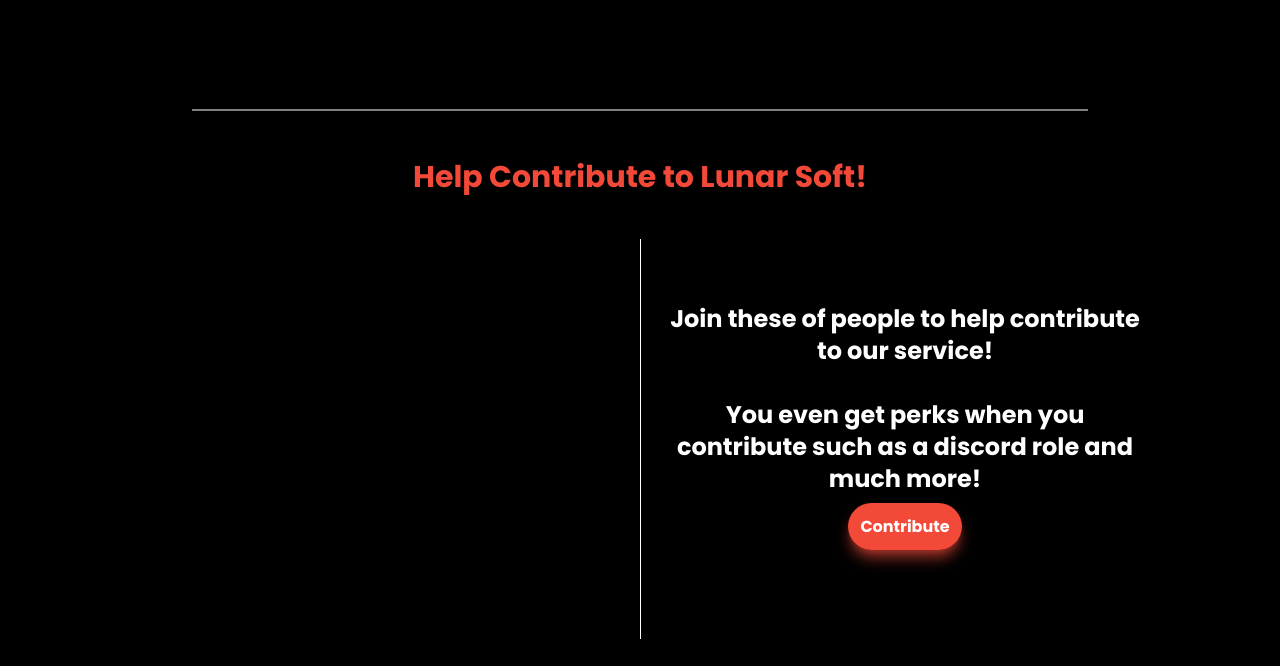
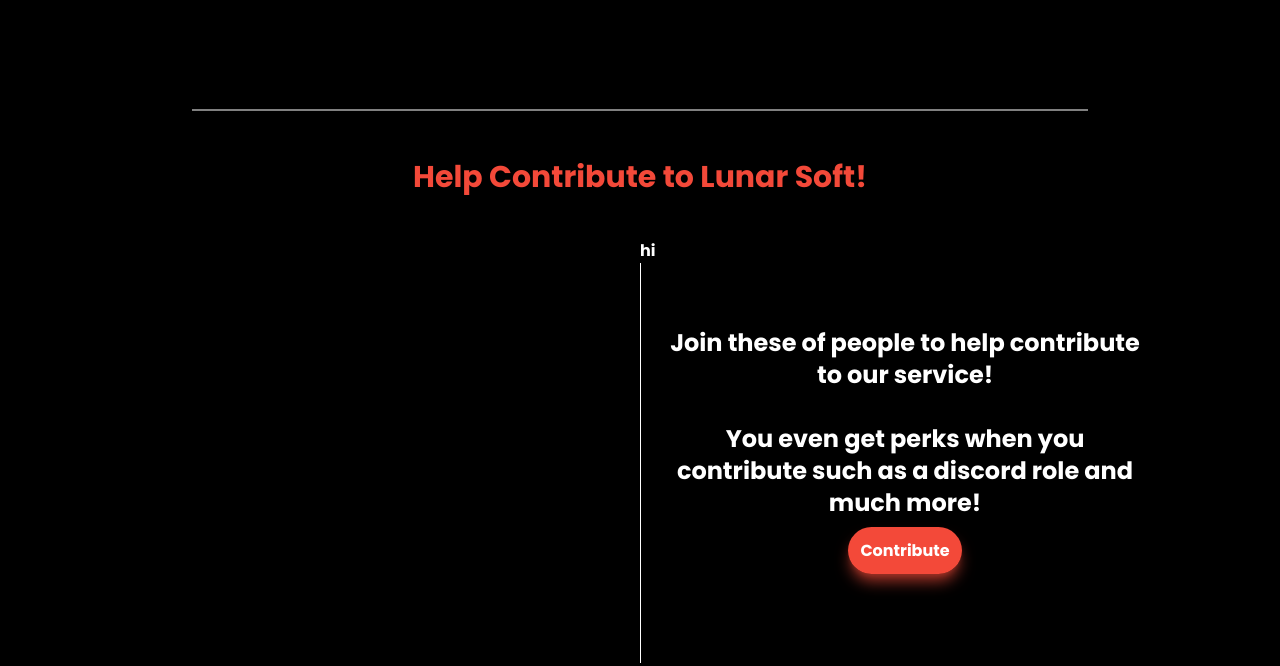
Before and after one commit to NexaNetwork/Cognet, an Astro site: page / in a window 1280 px wide. Shown: the part 1063-1729 px from the top of the page. Built offline with nearby package versions, Linux system fonts and the light colour scheme; Astro itself is replaced by a stand-in of ours.

Commit message:
1 file modified

```diff
--- a/src/pages/index.astro
+++ b/src/pages/index.astro
@@ -69,7 +69,8 @@
 
 	<h1 class="text-1xl text-primary pt-[4rem] lg:text-3xl xl:text-3xl xl:pt-[3rem] lg:pt-[3rem] absolute"> Help Contribute to Lunar Soft!
 	<h1>
-	<div class="absolute mt-[10rem]  lg:mt-[10%] xl:mt-[10%] ">
+	<div class="absolute mt-[10rem] text-white lg:mt-[10%] xl:mt-[10%] ">
+	<div class="pr-[5rem]">hi</div>
 	<div class="border-l-[.1rem] h-[18rem] border-[#FFFFFF] lg:h-[25rem] xl:h-[25rem] text-white text-center">
 			<p class="pt-5 px-2 w-fit text-1xl lg:pt-16 xl:pt-16 lg:text-2xl xl:text-2xl lg:w-[33rem] xl:w-[33rem] lg:px-5 xl:px-5">
 				Join these of people to help contribute to our service!<br><br>
```
